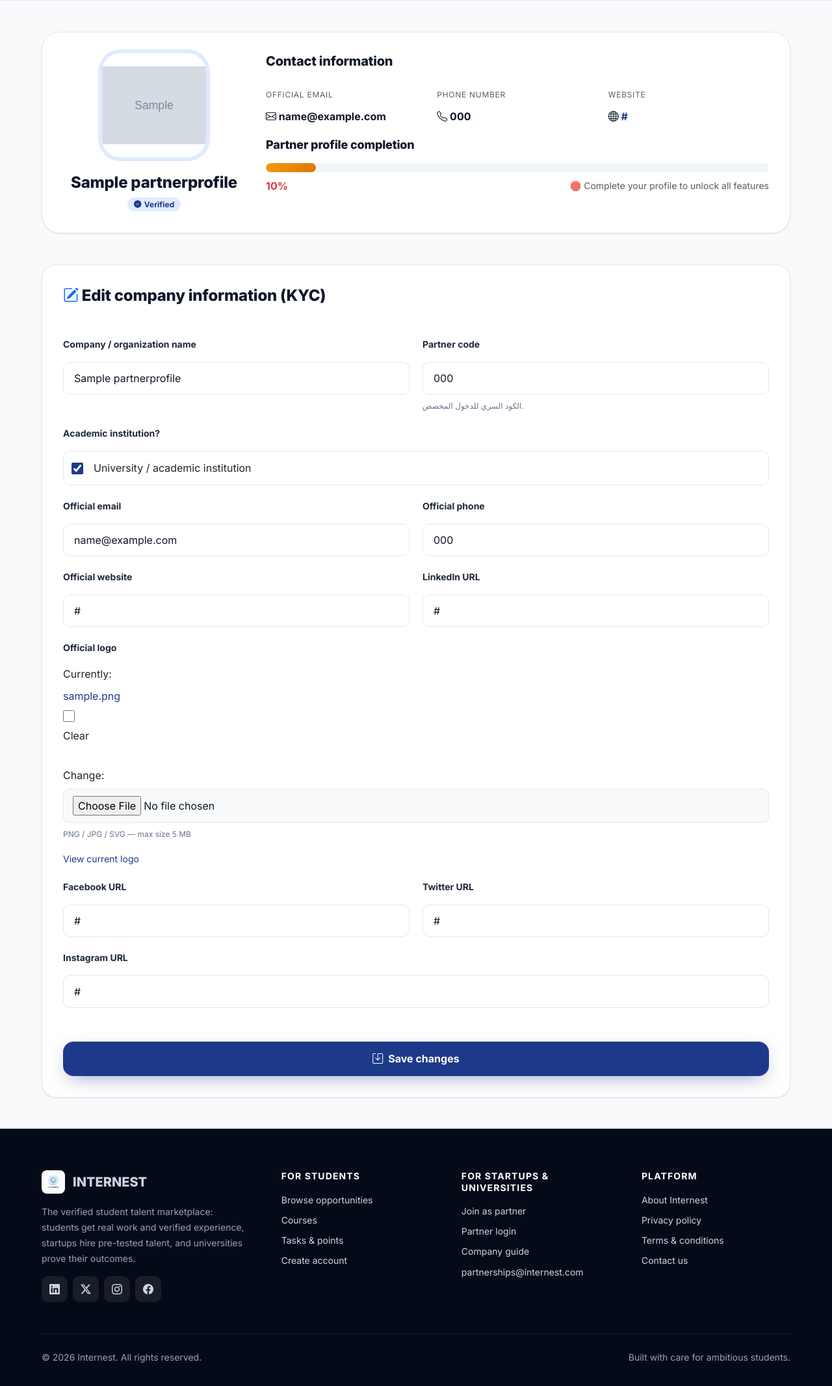
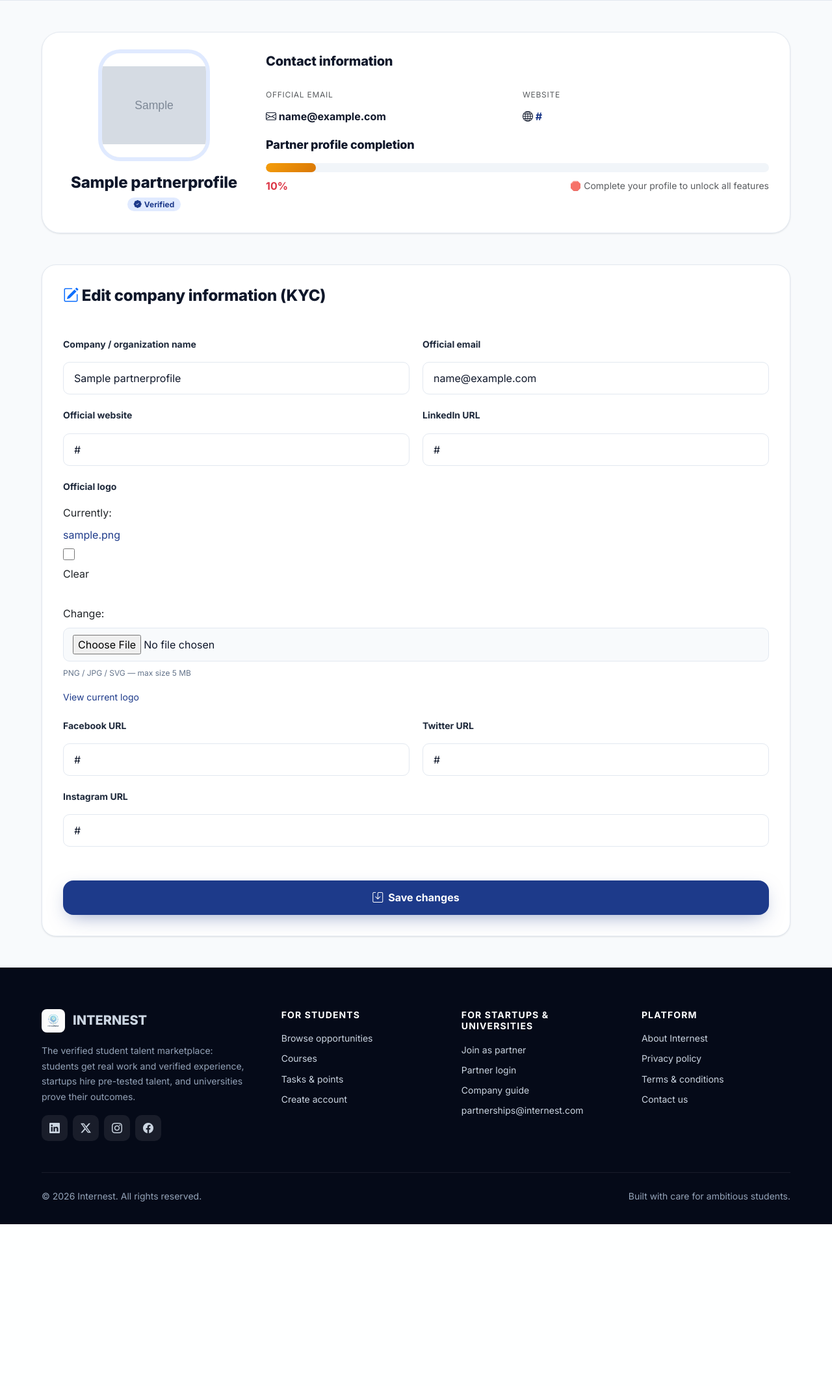
Before and after one commit to YoussefSameh-githup/internest-project, a Django app: page /partner/profile/ in a window 1280 px wide. Shown: the part 307-2440 px from the top of the page at 65% size. After the commit the page ends 2191 px from the top, so only its background shows below. Run offline with Django 5.2, Linux system fonts and the light colour scheme; a user stored in the database is signed in; tables that the repository leaves empty hold one stand-in row (values such as "Sample post"); grey boxes marked "Sample" are stand-in pictures; parts of the project's set-up code (start-up, migrations or seed data) failed here and were passed over.

Commit message:
Startup profile cleanup and dual publish gate (admin verification + 100% profile)
Co-Authored-By: Claude Opus 5.5 <noreply@anthropic.com>

```diff
--- a/internest_core/forms.py
+++ b/internest_core/forms.py
@@ -97,10 +97,10 @@ class ProfileForm(forms.ModelForm):
 class PartnerProfileEditForm(forms.ModelForm):
     class Meta:
         model = PartnerProfile
+        # partner_code, is_academic and official_phone are admin-managed / retired from the partner UI.
         fields = [
-            'company_name', 'partner_code', 'logo', 'is_academic', 'official_website',
-            'official_email', 'official_phone', 'linkedin_url', 'facebook_url',
-            'twitter_url', 'instagram_url'
+            'company_name', 'logo', 'official_website', 'official_email',
+            'linkedin_url', 'facebook_url', 'twitter_url', 'instagram_url',
         ]
         labels = {
             'company_name': _("Company / organization name"), 'partner_code': _("Partner code"),
--- a/internest_core/templates/internship/base.html
+++ b/internest_core/templates/internship/base.html
@@ -96,7 +96,7 @@
                         <i class="bi bi-box-arrow-right"></i> {% trans "Logout" %}
                     </a>
                 {% else %}
-                    <a href="{% url 'partner_login' %}" class="btn btn--ghost btn--sm">{% trans "Partner login" %}</a>
+                    <a href="{% url 'login' %}" class="btn btn--ghost btn--sm">{% trans "Partner login" %}</a>
                     <a href="{% url 'login_or_signup' %}" class="btn btn--primary btn--sm">
                         {% trans "Get started" %} <i class="bi bi-arrow-left-short"></i>
                     </a>
@@ -182,7 +182,7 @@
                     <h4 class="footer__heading">{% trans "For startups & universities" %}</h4>
                     <ul class="footer__list">
                         <li><a href="{% url 'contact_partner' %}">{% trans "Join as partner" %}</a></li>
-                        <li><a href="{% url 'partner_login' %}">{% trans "Partner login" %}</a></li>
+                        <li><a href="{% url 'login' %}">{% trans "Partner login" %}</a></li>
                         <li><a href="#">{% trans "Company guide" %}</a></li>
                         <li><a href="mailto:partnerships@internest.com">partnerships@internest.com</a></li>
                     </ul>
--- a/internest_core/templates/partner/profile.html
+++ b/internest_core/templates/partner/profile.html
@@ -39,10 +39,6 @@
                     <div>
                         <span class="text-muted" style="font-size: var(--text-xs); text-transform: uppercase; letter-spacing: 0.06em;">{% trans "Official email" %}</span>
                         <p class="fw-bold mt-2 mb-0"><i class="bi bi-envelope"></i> {{ partner_profile.official_email|default:"-" }}</p>
-                    </div>
-                    <div>
-                        <span class="text-muted" style="font-size: var(--text-xs); text-transform: uppercase; letter-spacing: 0.06em;">{% trans "Phone number" %}</span>
-                        <p class="fw-bold mt-2 mb-0"><i class="bi bi-telephone"></i> {{ partner_profile.official_phone|default:"-" }}</p>
                     </div>
                     <div>
                         <span class="text-muted" style="font-size: var(--text-xs); text-transform: uppercase; letter-spacing: 0.06em;">{% trans "Website" %}</span>
@@ -87,26 +83,8 @@
                         {{ form.company_name }}
                     </div>
                     <div class="form-group">
-                        <label for="{{ form.partner_code.id_for_label }}" class="form-label">{{ form.partner_code.label }}</label>
-                        {{ form.partner_code }}
-                        <small class="form-help">{{ form.partner_code.help_text }}</small>
-                    </div>
-
-                    <div class="form-group form-group--full">
-                        <label class="form-label">{{ form.is_academic.label }}</label>
-                        <label class="flex items-center gap-3" style="padding: var(--space-3); border: 1px solid var(--color-border); border-radius: var(--radius-md); cursor: pointer;">
-                            {{ form.is_academic }}
-                            <span>{% trans "University / academic institution" %}</span>
-                        </label>
-                    </div>
-
-                    <div class="form-group">
                         <label for="{{ form.official_email.id_for_label }}" class="form-label">{{ form.official_email.label }}</label>
                         {{ form.official_email }}
-                    </div>
-                    <div class="form-group">
-                        <label for="{{ form.official_phone.id_for_label }}" class="form-label">{{ form.official_phone.label }}</label>
-                        {{ form.official_phone }}
                     </div>
                     <div class="form-group">
                         <label for="{{ form.official_website.id_for_label }}" class="form-label">{{ form.official_website.label }}</label>
--- a/internest_core/templates/registration/login_or_signup.html
+++ b/internest_core/templates/registration/login_or_signup.html
@@ -57,7 +57,7 @@
             </button>
 
             <p class="text-muted mt-6 text-center" style="font-size: var(--text-sm);">
-                {% trans "Are you a partner?" %} <a href="{% url 'partner_login' %}" class="fw-bold">{% trans "Partner login" %}</a>
+                {% trans "Are you a partner?" %} <a href="{% url 'login' %}" class="fw-bold">{% trans "Partner login" %}</a>
             </p>
         </div>
     </div>
--- a/internest_core/views.py
+++ b/internest_core/views.py
@@ -4,7 +4,7 @@ from decimal import Decimal
 
 from django.conf import settings
 from django.contrib import messages
-from django.contrib.auth import authenticate, login, logout
+from django.contrib.auth import login, logout
 from django.contrib.auth.decorators import login_required
 from django.db import IntegrityError, transaction
 from django.db.models import F
@@ -14,7 +14,7 @@ from django.utils import timezone
 from django.utils.translation import gettext as _
 
 from internest_skills.matching import skill_match, verified_skill_ids
-from internest_startups.gate import can_post_opportunities
+from internest_startups.gate import posting_block_reason
 
 from .email_helpers import issue_and_send_verification as _issue_and_send_verification
 from .models import (
@@ -218,43 +218,8 @@ def contact_partner_view(request):
 
 
 def partner_code_login(request):
-    error_message = None
-    username = ""
-    partner_code = ""
-    if request.method == "POST":
-        username = request.POST.get("username", "").strip()
-        partner_code = request.POST.get("partner_code", "").strip()
-        password = request.POST.get("password", "")
-
-        partner_profile = PartnerProfile.objects.filter(
-            user__username__iexact=username,
-            partner_code=partner_code,
-        ).first()
-
-        if partner_profile is not None:
-            authenticated_user = authenticate(
-                request,
-                username=partner_profile.user.username,
-                password=password,
-            )
-            if authenticated_user is not None:
-                login(request, authenticated_user)
-                messages.success(
-                    request,
-                    _("Welcome back, %(company)s!") % {"company": partner_profile.company_name},
-                )
-                return redirect("partner_dashboard")
-            error_message = _("Incorrect password.")
-        else:
-            error_message = _("Invalid partner details. Check your username and partner code.")
-
-    context = get_user_context(request)
-    context.update({
-        "error_message": error_message,
-        "username_val": username,
-        "partner_code_val": partner_code,
-    })
-    return render(request, "registration/partner_login.html", context)
+    """Retired: partners now sign in with the standard email/password login."""
+    return redirect("login")
 
 
 def logout_view(request):
@@ -428,6 +393,8 @@ def partner_profile_view(request):
     if partner_profile is None:
         messages.error(request, _("You are not a registered partner."))
         return redirect("landing")
+    if not partner_profile.is_academic:
+        return redirect("startup_company_profile")  # startups have a single profile page
 
     if request.method == "POST":
         form = PartnerProfileEditForm(request.POST, request.FILES, instance=partner_profile)
@@ -501,16 +468,10 @@ def partner_submit_internship(request):
         messages.error(request, _("You are not registered as a partner."))
         return redirect("landing")
 
-    if not can_post_opportunities(partner_profile):
-        messages.error(request, _("Your startup must be verified before you can post opportunities."))
+    block = posting_block_reason(partner_profile)
+    if block:
+        messages.error(request, block)
         return redirect("partner_dashboard")
-
-    if partner_profile.profile_completion_score < 100:
-        messages.error(
-            request,
-            _("Your partner profile must be 100% complete to post opportunities."),
-        )
-        return redirect("partner_profile")
 
     if request.method == "POST":
         form = PartnerInternshipForm(request.POST)
@@ -552,16 +513,10 @@ def partner_submit_course(request):
     if partner_profile is None:
         return redirect("landing")
 
-    if not can_post_opportunities(partner_profile):
-        messages.error(request, _("Your startup must be verified before you can post opportunities."))
+    block = posting_block_reason(partner_profile)
+    if block:
+        messages.error(request, block)
         return redirect("partner_dashboard")
-
-    if partner_profile.profile_completion_score < 100:
-        messages.error(
-            request,
-            _("Your partner profile must be 100% complete to submit courses."),
-        )
-        return redirect("partner_profile")
 
     if request.method == "POST":
         form = PartnerCourseForm(request.POST)
@@ -586,8 +541,9 @@ def partner_submit_choose_view(request):
     if not context.get("has_partner_profile"):
         messages.error(request, _("You are not allowed to access this page."))
         return redirect("landing")
-    if not can_post_opportunities(context["partner_profile_obj"]):
-        messages.error(request, _("Your startup must be verified before you can post opportunities."))
+    block = posting_block_reason(context["partner_profile_obj"])
+    if block:
+        messages.error(request, block)
         return redirect("partner_dashboard")
     return render(request, "partner/submit_choose.html", context)
 
--- a/internest_startups/forms.py
+++ b/internest_startups/forms.py
@@ -6,6 +6,7 @@ from django.utils.translation import gettext_lazy as _
 
 from internest_core.models import PartnerProfile
 
+from .completion import PLACEHOLDER_PREFIX
 from .models import CompanyProfile
 
 _input = {"class": "form-control"}
@@ -41,10 +42,11 @@ class CompanyIdentityForm(forms.ModelForm):
 
     class Meta:
         model = PartnerProfile
-        fields = ["company_name", "official_website", "linkedin_url", "facebook_url", "twitter_url", "instagram_url"]
+        fields = ["company_name", "official_email", "official_website", "linkedin_url", "facebook_url", "twitter_url", "instagram_url"]
         labels = {
             "company_name": _("Company name"),
-            "official_website": _("Website (optional)"),
+            "official_email": _("Company official email"),
+            "official_website": _("Website"),
             "linkedin_url": _("LinkedIn URL"),
             "facebook_url": _("Facebook URL"),
             "twitter_url": _("Twitter URL"),
@@ -53,11 +55,13 @@ class CompanyIdentityForm(forms.ModelForm):
         widgets = {f: forms.URLInput(attrs={**_input, "placeholder": "https://", "dir": "ltr"})
                    for f in ["official_website", "linkedin_url", "facebook_url", "twitter_url", "instagram_url"]}
         widgets["company_name"] = forms.TextInput(attrs=_input)
+        widgets["official_email"] = forms.EmailInput(attrs={**_input, "placeholder": "contact@company.com", "dir": "ltr"})
 
     def __init__(self, *args, **kwargs):
         super().__init__(*args, **kwargs)
         if self.instance.company_name.startswith(PLACEHOLDER_PREFIX):
             self.initial["company_name"] = ""
+        self.fields["official_email"].required = True
 
     def clean(self):
         data = super().clean()
@@ -69,8 +73,9 @@ class CompanyIdentityForm(forms.ModelForm):
 class CompanyProfileForm(forms.ModelForm):
     class Meta:
         model = CompanyProfile
-        fields = ["industry", "founded_year", "description"]
+        fields = ["industry", "founded_year", "description", "founder_email"]
         labels = {
+            "founder_email": _("Founder official email"),
             "industry": _("Industry / field"),
             "founded_year": _("Founded year"),
             "description": _("Brief company description"),
@@ -79,13 +84,22 @@ class CompanyProfileForm(forms.ModelForm):
             "industry": forms.Select(attrs={"class": "form-select"}),
             "founded_year": forms.NumberInput(attrs={**_input, "min": 1950}),
             "description": forms.Textarea(attrs={**_input, "rows": 4, "maxlength": 1000}),
+            "founder_email": forms.EmailInput(attrs={**_input, "placeholder": "founder@company.com", "dir": "ltr"}),
         }
+
+    def __init__(self, *args, company_email=None, **kwargs):
+        super().__init__(*args, **kwargs)
+        self.fields["founder_email"].required = True
+        self.company_email = (company_email or "").lower()
+
+    def clean_founder_email(self):
+        email = self.cleaned_data["founder_email"].strip().lower()
+        if self.company_email and email == self.company_email:
+            raise forms.ValidationError(_("The founder email must be different from the company email."))
+        return email
 
     def clean_founded_year(self):
         year = self.cleaned_data["founded_year"]
         if year > timezone.now().year:
             raise forms.ValidationError(_("The founded year cannot be in the future."))
         return year
-
-
-PLACEHOLDER_PREFIX = "__pending__"
--- a/internest_startups/models.py
+++ b/internest_startups/models.py
@@ -28,6 +28,7 @@ class CompanyProfile(models.Model):
     industry = models.CharField(max_length=20, choices=INDUSTRY_CHOICES)
     founded_year = models.PositiveSmallIntegerField(validators=[MinValueValidator(1950), MaxValueValidator(2100)])
     description = models.TextField(max_length=1000)
+    founder_email = models.EmailField(blank=True, verbose_name="Founder official email")
     submitted_at = models.DateTimeField(auto_now_add=True)
     verified_at = models.DateTimeField(null=True, blank=True)
 
```
Also changed, not shown: internest_core/models.py (+7 -0 lines), internest_startups/completion.py (added, +23 -0 lines), internest_startups/gate.py (+18 -2 lines), internest_startups/tests.py (+76 -4 lines), internest_startups/views.py (+4 -4 lines), internest_startups/migrations/0002_companyprofile_founder_email.py (added), locale/ar/LC_MESSAGES/django.po, 1 other file.
